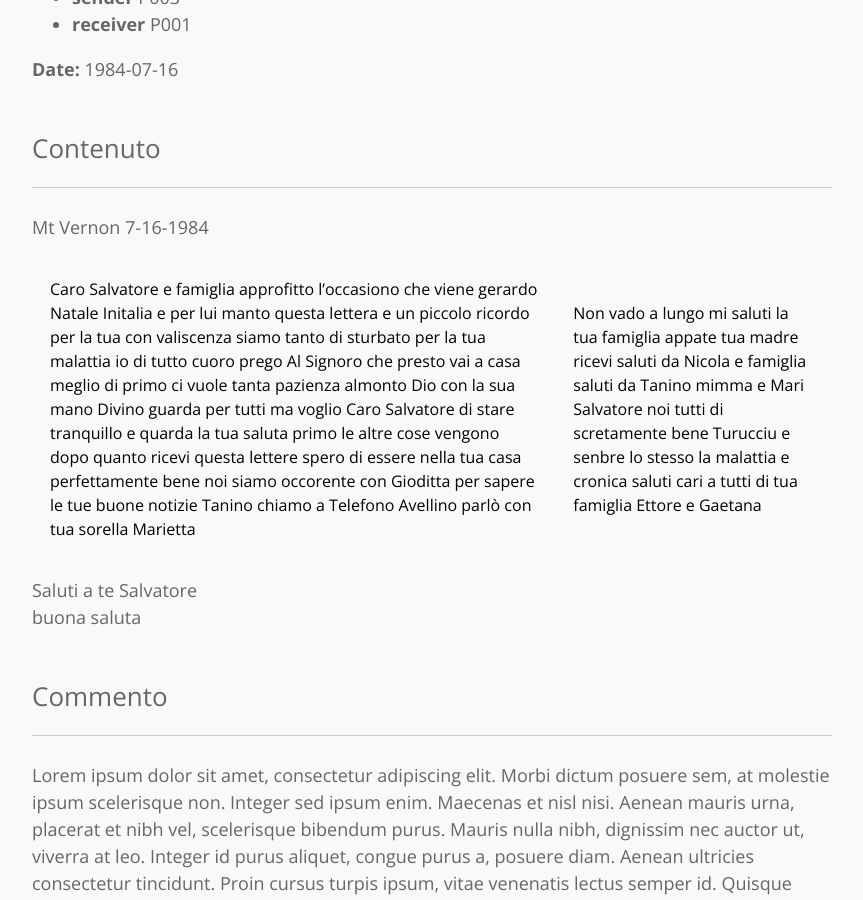
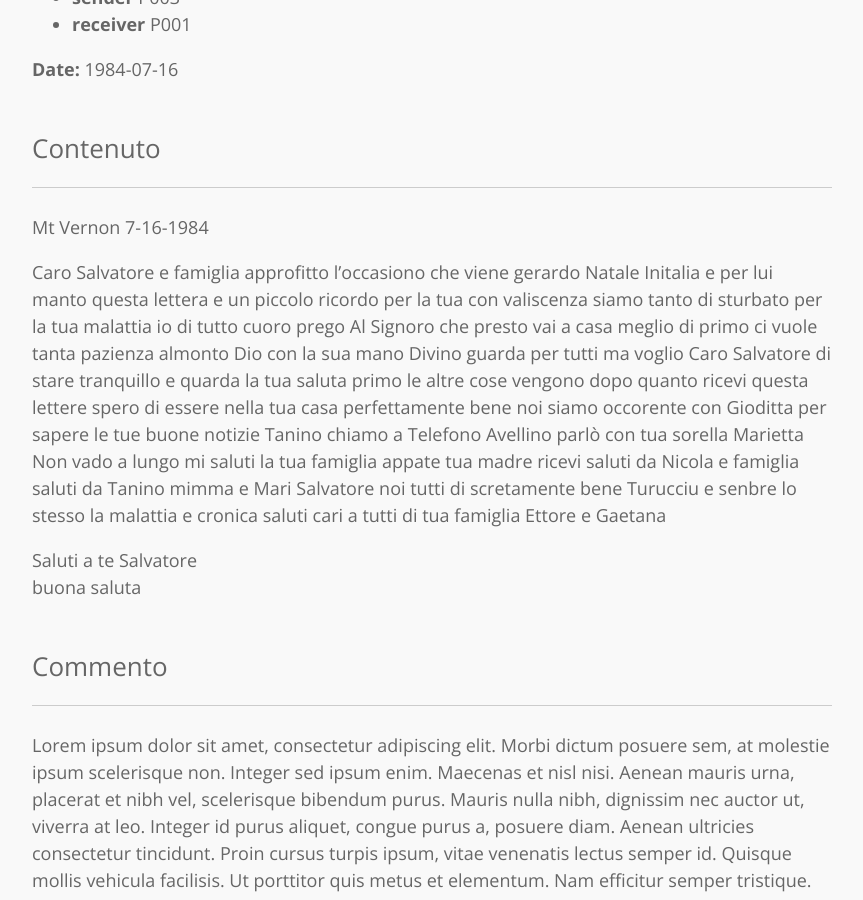
Before and after one commit to emigrita/emigrita.github.io, a Jekyll site: the page built from items/L002.md, in a window 1280 px wide and 900 px high, scrolled down 510 px. Shown: the whole window, without its empty margins (208-1071 px from the left). Built offline with Jekyll 4.4.1, drawn with Linux system fonts in a browser that asks for light colours.

Commit message:
Update L002.md

```diff
--- a/items/L002.md
+++ b/items/L002.md
@@ -21,7 +21,7 @@ revision:
 
 Mt Vernon 7-16-1984
 
-Caro Salvatore e famiglia  approfitto l'occasiono che viene  gerardo Natale Initalia e per  lui manto questa lettera e un  piccolo ricordo per la tua con  valiscenza siamo tanto di  sturbato per la tua malattia  io di tutto cuoro prego Al  Signoro che presto vai a casa  meglio di primo ci vuole  tanta pazienza almonto Dio  con la sua mano Divino  guarda per tutti ma voglio  Caro Salvatore  di stare tranquillo e quarda la  tua saluta primo le altre cose  vengono dopo quanto ricevi  questa lettere spero di essere nella  tua casa perfettamente bene  noi siamo occorente con Gioditta  per sapere le tue buone notizie  Tanino chiamo a Telefono Avellino  parlò con tua sorella Marietta | Non vado a lungo mi saluti  la tua famiglia appate tua  madre ricevi saluti da Nicola  e famiglia saluti da Tanino  mimma e Mari Salvatore  noi tutti di scretamente  bene Turucciu e senbre  lo stesso la malattia  e cronica saluti cari  a tutti di tua famiglia  Ettore e Gaetana
+Caro Salvatore e famiglia  approfitto l'occasiono che viene  gerardo Natale Initalia e per  lui manto questa lettera e un  piccolo ricordo per la tua con  valiscenza siamo tanto di  sturbato per la tua malattia  io di tutto cuoro prego Al  Signoro che presto vai a casa  meglio di primo ci vuole  tanta pazienza almonto Dio  con la sua mano Divino  guarda per tutti ma voglio  Caro Salvatore  di stare tranquillo e quarda la  tua saluta primo le altre cose  vengono dopo quanto ricevi  questa lettere spero di essere nella  tua casa perfettamente bene  noi siamo occorente con Gioditta  per sapere le tue buone notizie  Tanino chiamo a Telefono Avellino  parlò con tua sorella Marietta  Non vado a lungo mi saluti  la tua famiglia appate tua  madre ricevi saluti da Nicola  e famiglia saluti da Tanino  mimma e Mari Salvatore  noi tutti di scretamente  bene Turucciu e senbre  lo stesso la malattia  e cronica saluti cari  a tutti di tua famiglia  Ettore e Gaetana
 
 Saluti a te  Salvatore
 buona saluta
```
